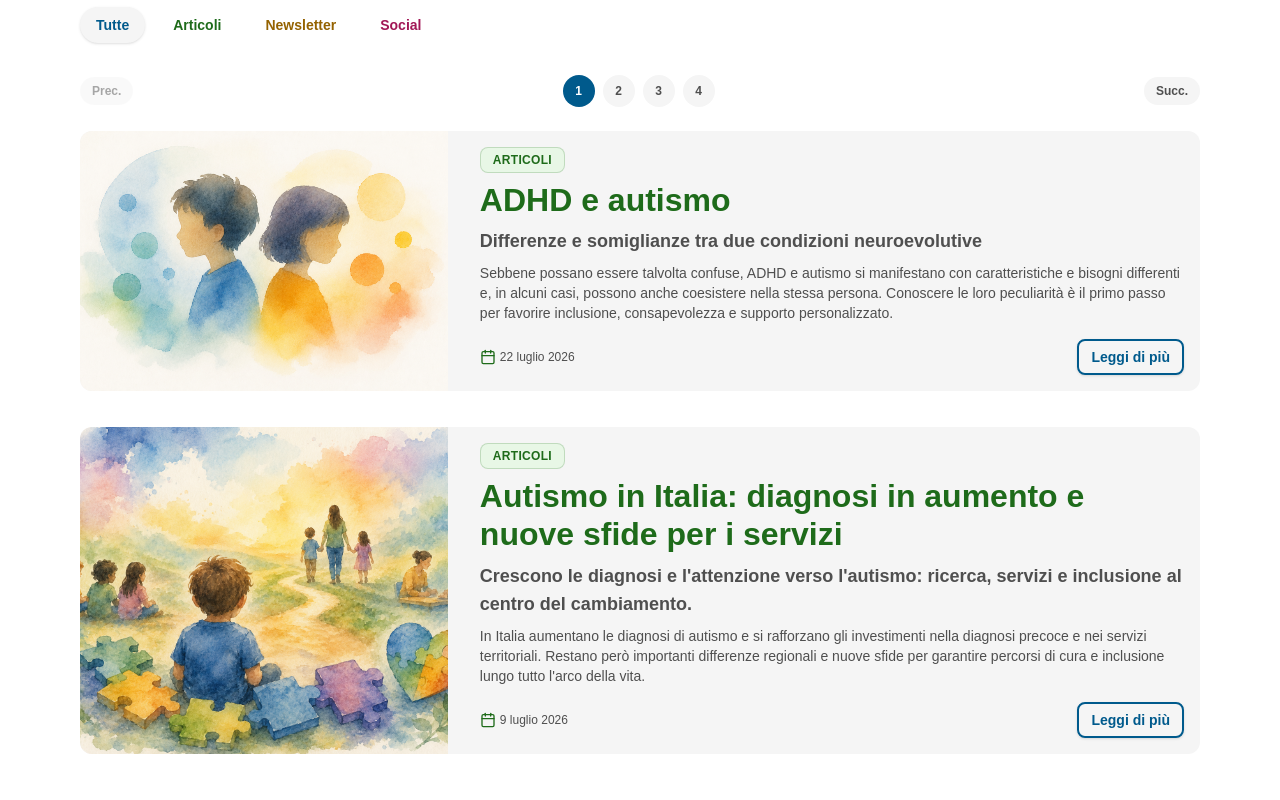
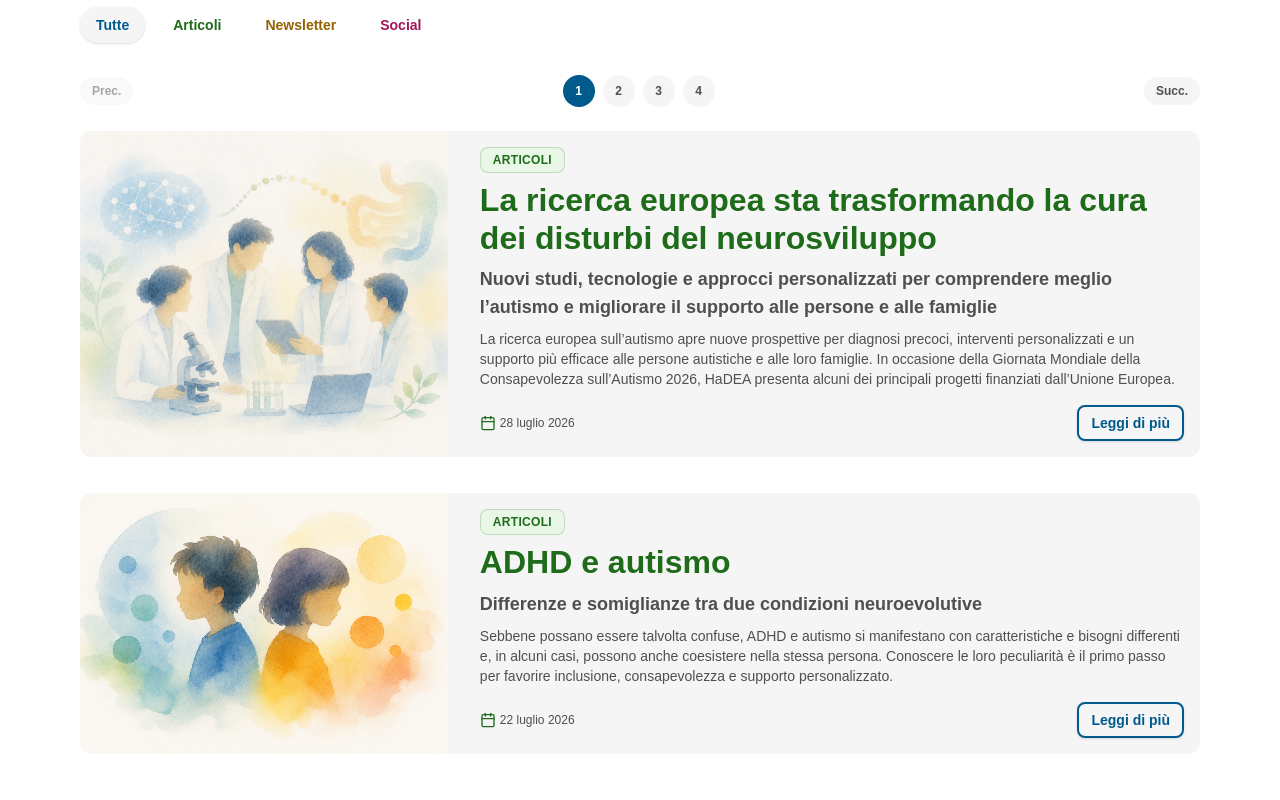
Before and after one commit to LauraCorrado/gaia-game, a React (Vite) app: page /eventi-news in a window 1280 px wide. Shown: the part 1220-2020 px from the top of the page. Built offline with nearby package versions, Linux system fonts and the light colour scheme.

Commit message:
feat: add new article on neurodevelopmental disorders with relevant image

```diff
--- a/src/data/news.ts
+++ b/src/data/news.ts
@@ -4,6 +4,7 @@ import articolo_2 from "../assets/img/newsletter/gaia_articolo_2.webp";
 import articolo_3 from "../assets/img/newsletter/gaia_articolo_3.webp";
 import articolo_4 from "../assets/img/newsletter/gaia_articolo_4.webp";
 import articolo_5 from "../assets/img/newsletter/gaia_articolo_5.webp";
+import articolo_6 from "../assets/img/newsletter/gaia_articolo_6.webp";
 
 import social_1 from "../assets/img/newsletter/gaia_social_1.webp";
 
@@ -812,4 +813,134 @@ export const news: NewsItem[] = [
     ],
     slug: "articolo-5",
   },
+  //articolo6
+  {
+    id: 8,
+    titolo:
+      "La ricerca europea sta trasformando la cura dei disturbi del neurosviluppo",
+    sottotitolo:
+      "Nuovi studi, tecnologie e approcci personalizzati per comprendere meglio l’autismo e migliorare il supporto alle persone e alle famiglie",
+    categoria: "Articoli",
+    data: "2026-07-28",
+    immagine: articolo_6,
+    alt: "Illustrazione ad acquarello di ricercatori in laboratorio",
+
+    estratto:
+      "La ricerca europea sull’autismo apre nuove prospettive per diagnosi precoci, interventi personalizzati e un supporto più efficace alle persone autistiche e alle loro famiglie. In occasione della Giornata Mondiale della Consapevolezza sull’Autismo 2026, HaDEA presenta alcuni dei principali progetti finanziati dall’Unione Europea.",
+
+    contenuti: [
+      {
+        type: "paragraph",
+        text: "Negli ultimi anni la ricerca scientifica ha compiuto importanti progressi nella comprensione dei disturbi del neurosviluppo, aprendo nuove prospettive per una diagnosi sempre più precoce, interventi personalizzati e un migliore supporto alle persone autistiche e alle loro famiglie.",
+      },
+      {
+        type: "paragraph",
+        text: "In occasione della Giornata Mondiale della Consapevolezza sull'Autismo 2026, la European Health and Digital Executive Agency (HaDEA) della Commissione Europea ha presentato alcuni dei principali progetti di ricerca finanziati dall'Unione Europea, evidenziando come l'innovazione scientifica stia contribuendo a cambiare concretamente il modo in cui vengono studiati e affrontati i disturbi del neurosviluppo.",
+      },
+      {
+        type: "heading",
+        text: "Comprendere la complessità dell'autismo",
+      },
+      {
+        type: "paragraph",
+        text: "Oggi è sempre più chiaro che l'autismo non può essere spiegato da un'unica causa. La ricerca scientifica mostra come fattori genetici, biologici, ambientali e dello sviluppo interagiscano tra loro, contribuendo alla grande variabilità con cui questa condizione si manifesta nelle diverse persone.",
+      },
+      {
+        type: "paragraph",
+        text: "Per questo motivo i ricercatori stanno adottando un approccio multidisciplinare, che considera l'individuo nella sua globalità e non si limita all'osservazione dei soli comportamenti clinici. Comprendere questa complessità rappresenta il primo passo per sviluppare strumenti diagnostici più accurati e percorsi terapeutici realmente personalizzati.",
+      },
+      {
+        type: "heading",
+        text: "R2D2-MH: il più grande database europeo sullo sviluppo cerebrale precoce",
+      },
+      {
+        type: "paragraph",
+        text: "Tra i progetti sostenuti dall'Unione Europea figura R2D2-MH, un'iniziativa che ha l'obiettivo di raccogliere e integrare una quantità senza precedenti di dati sullo sviluppo cerebrale nelle prime fasi della vita.",
+      },
+      {
+        type: "paragraph",
+        text: "Attraverso la creazione del più ampio database europeo dedicato allo sviluppo neurologico infantile, i ricercatori possono analizzare come diversi fattori influenzino il cervello fin dai primi mesi di vita. Queste informazioni potrebbero consentire di individuare precocemente eventuali segnali di rischio, favorendo diagnosi tempestive e interventi mirati, quando il cervello presenta ancora una maggiore plasticità.",
+      },
+      {
+        type: "heading",
+        text: "Il microbiota intestinale come nuova frontiera della ricerca",
+      },
+      {
+        type: "paragraph",
+        text: "Un altro filone particolarmente promettente è quello sviluppato dal progetto CANDY, che approfondisce il rapporto tra microbiota intestinale, sistema immunitario e disturbi del neurosviluppo.",
+      },
+      {
+        type: "paragraph",
+        text: "Negli ultimi anni numerosi studi hanno evidenziato come l'intestino comunichi costantemente con il cervello attraverso quello che viene definito \"asse intestino-cervello\". Comprendere meglio questo dialogo biologico potrebbe permettere di identificare nuovi biomarcatori utili sia per la diagnosi sia per il monitoraggio dell'evoluzione della condizione.",
+      },
+      {
+        type: "paragraph",
+        text: "L'obiettivo non è individuare una causa unica dell'autismo, ma comprendere meglio i molteplici meccanismi biologici che possono contribuire allo sviluppo dei disturbi del neurosviluppo, favorendo così approcci terapeutici sempre più personalizzati.",
+      },
+      {
+        type: "heading",
+        text: "Una ricerca costruita insieme alle persone",
+      },
+      {
+        type: "paragraph",
+        text: "L'innovazione non riguarda esclusivamente laboratori e tecnologie. Un aspetto sempre più centrale dei progetti europei è il coinvolgimento diretto delle persone neurodivergenti e delle loro famiglie.",
+      },
+      {
+        type: "paragraph",
+        text: "Sempre più studi adottano infatti metodologie partecipative, nelle quali le persone autistiche contribuiscono attivamente alla progettazione della ricerca, alla definizione delle priorità scientifiche e persino alla scelta di un linguaggio più rispettoso e inclusivo.",
+      },
+      {
+        type: "paragraph",
+        text: "Questo cambiamento rappresenta un'evoluzione importante: chi vive quotidianamente l'autismo non è più soltanto destinatario della ricerca, ma diventa parte integrante del processo scientifico.",
+      },
+      {
+        type: "heading",
+        text: "La tecnologia a supporto delle famiglie",
+      },
+      {
+        type: "paragraph",
+        text: "Accanto alla ricerca biologica si sviluppano anche strumenti digitali pensati per migliorare la qualità della vita delle famiglie.",
+      },
+      {
+        type: "paragraph",
+        text: "Tra questi, il progetto ADAPPT mette a disposizione piattaforme e risorse digitali per accompagnare genitori e caregiver nella gestione delle sfide quotidiane, offrendo supporto durante le diverse fasi della crescita dei bambini con disturbi del neurosviluppo.",
+      },
+      {
+        type: "paragraph",
+        text: "Le tecnologie digitali stanno diventando un valido complemento ai percorsi clinici tradizionali, contribuendo a rendere il sostegno più accessibile, continuo e personalizzato.",
+      },
+      {
+        type: "heading",
+        text: "Investire nella ricerca significa investire nel futuro",
+      },
+      {
+        type: "paragraph",
+        text: "I progetti finanziati dall'Unione Europea dimostrano come la ricerca stia andando oltre la semplice comprensione dei meccanismi biologici dell'autismo. L'obiettivo è costruire un sistema di cura sempre più centrato sulla persona, capace di integrare competenze scientifiche, innovazione tecnologica e partecipazione attiva delle comunità coinvolte.",
+      },
+      {
+        type: "paragraph",
+        text: "Diagnosi più precoci, biomarcatori innovativi, strumenti digitali di supporto e una maggiore inclusione delle persone neurodivergenti rappresentano tasselli di un percorso che punta a migliorare concretamente la qualità della vita delle persone e delle loro famiglie.",
+      },
+      {
+        type: "paragraph",
+        text: "Ogni investimento nella ricerca scientifica è, infatti, un investimento nel futuro: un futuro in cui conoscenza, innovazione e inclusione possano procedere insieme per costruire una società sempre più attenta ai bisogni di tutti.",
+      },
+      {
+        type: "link",
+        text: "European Health and Digital Executive Agency (HaDEA) – Commissione Europea - 02/04/2026",
+        url: "https://hadea.ec.europa.eu/news/world-autism-awareness-day-2026-how-european-research-transforming-neurodevelopmental-care-2026-04-02_en",
+      },
+      {
+        type: "plus",
+        text: "Nella ricerca la collaborazione è fondamentale! Se sei interessato a iscriverti alla nostra newsletter o a ricevere aggiornamenti su eventi e corsi, condividere idee e contribuire allo sviluppo del progetto, non esitare a contattarci.",
+      },
+      {
+        type: "highlight",
+        label: "Contattaci!",
+        to: "/contatti",
+        variant: "secondary",
+      },
+    ],
+    slug: "articolo-6",
+  },
 ];
```
Also changed, not shown: src/assets/img/newsletter/gaia_articolo_6.webp (added).
